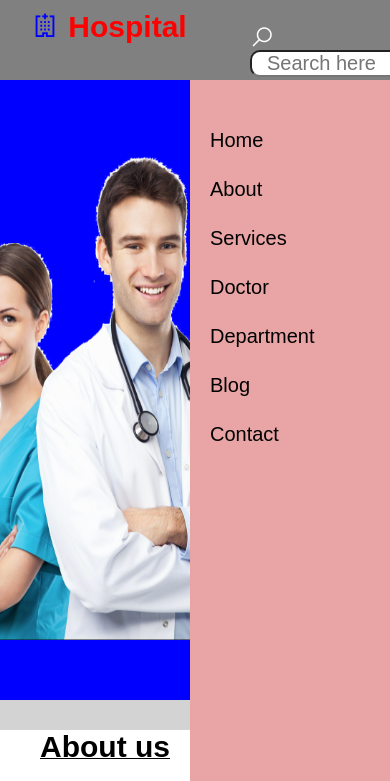
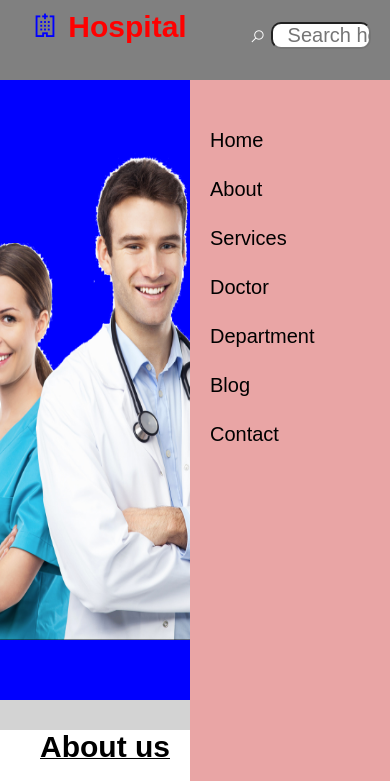
Before and after one commit to danielogwok/hospital, a plain HTML site: page index.html in a window 390 px wide. Shown: the top 781 px of the page. Drawn offline with nearby package versions, Linux system fonts and the light colour scheme.

Commit message:
search change

```diff
--- a/css/style.css
+++ b/css/style.css
@@ -882,8 +882,12 @@ color: black;
     position: absolute;
     margin-left:250px;
     font-size: 20px;
-
-
+}
+.search input{
+    width: 100px;
+}
+.search span{
+    font-size: 15px;
 }
 
 
```
